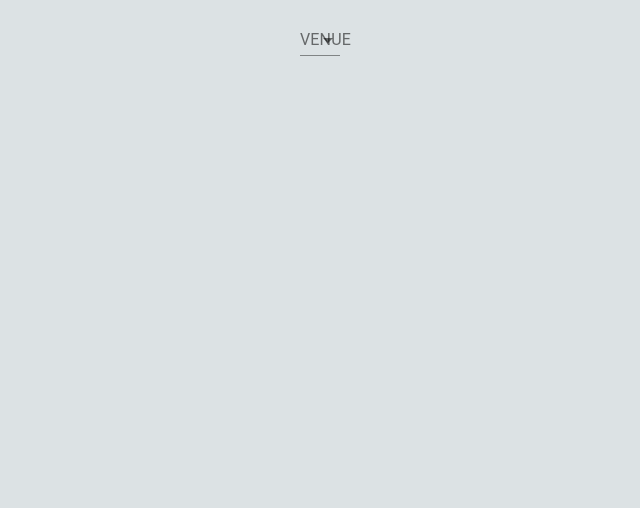
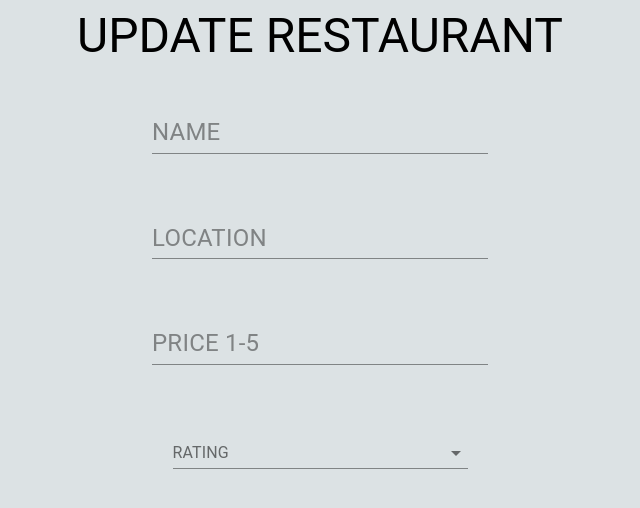
Before and after one commit to baubrun/Resto-Reviews, a React (Create React App) app in the folder client/: page /restaurants/1/update in a window 1280 px wide. Shown: the top 508 px of the page, without its empty margins (320-960 px from the left). Built offline with nearby package versions, Linux system fonts and the light colour scheme.

Commit message:
updated Update

```diff
--- a/client/src/components/Add.jsx
+++ b/client/src/components/Add.jsx
@@ -1,5 +1,5 @@
-import React, { useState, useEffect } from "react";
-import { useDispatch, useSelector } from "react-redux";
+import React, { useState } from "react";
+import { useDispatch } from "react-redux";
 
 import TextField from "@material-ui/core/TextField";
 import Grid from "@material-ui/core/Grid";
@@ -61,7 +61,7 @@ const Add = () => {
   return (
     <form onSubmit={handleSubmit}>
       <Grid container direction="row" justify="center" alignItems="center">
-        <Grid item className={classes.textBox}>
+        <Grid item className={classes.textfield}>
           <TextField
             name="name"
             onChange={(evt) => handleChange(evt)}
--- a/client/src/components/Restaurants.jsx
+++ b/client/src/components/Restaurants.jsx
@@ -1,9 +1,9 @@
 /* eslint-disable react-hooks/exhaustive-deps */
 import React, { useEffect } from "react";
 import { useDispatch, useSelector } from "react-redux";
+import { useHistory } from "react-router-dom";
 
 import MaterialTable from "material-table";
-import { useHistory } from "react-router-dom";
 import MonetizationOnOutlinedIcon from "@material-ui/icons/MonetizationOnOutlined";
 import Grid from "@material-ui/core/Grid";
 import { makeStyles } from "@material-ui/core/styles";
--- a/client/src/components/Update.jsx
+++ b/client/src/components/Update.jsx
@@ -1,5 +1,6 @@
-import React, { useEffect, useState } from "react";
-import { useDispatch, useSelector } from "react-redux";
+import React, { useState } from "react";
+import { useDispatch } from "react-redux";
+import { useHistory } from "react-router-dom";
 
 import InputAdornment from "@material-ui/core/InputAdornment";
 import Paper from "@material-ui/core/Paper";
@@ -14,21 +15,118 @@ import InputLabel from "@material-ui/core/InputLabel";
 import Grid from "@material-ui/core/Grid";
 import Select from "@material-ui/core/Select";
 
+import { updateRestaurant } from "../redux/restaurantSlice";
+
+const useStyles = makeStyles((theme) => ({
+  formControl: {
+    margin: theme.spacing(1),
+    minWidth: 295,
+  },
+  input: {
+    color: "#020202",
+    fontSize: "24px",
+  },
+  textfield: {
+    margin: "16px",
+    color: "white",
+  },
+  button: {
+    margin: theme.spacing(1),
+  },
+  "&:hover": {
+    color: theme.palette.primary.dark,
+  },
+}));
+
 const Update = () => {
+  const dispatch = useDispatch();
+  const history = useHistory();
+  const classes = useStyles();
   const [values, setValues] = useState({
     rating: "",
+    name: "",
+    location: "",
+    price_range: "",
   });
 
   const handleChange = (event) => {
-    setValues({ ...values, rating: event.target.value });
+    const { name, value } = event.target;
+    setValues({
+      ...values,
+      [name]: value,
+    });
+  };
+
+  const handleSubmit = async (event) => {
+    event.preventDefault();
+
+    const data = {
+      name: values.name,
+      location: values.location,
+      price_range: values.price_range,
+      rating: values.rating,
+    };
+
+    dispatch(updateRestaurant(data));
+    history.push("/restaurants");
   };
 
   return (
-    <form>
-      <Grid direction="row" container justify="center" spacing={2}>
+    <form onSubmit={handleSubmit}>
+      <Grid
+        direction="column"
+        container
+        justify="center"
+        alignItems="center"
+        spacing={4}
+      >
         <Grid item>
-          <FormControl>
-            <InputLabel id="venue">VENUE</InputLabel>
+          <Typography variant="h3">UPDATE RESTAURANT</Typography>
+        </Grid>
+        <Grid item className={classes.textfield}>
+          <TextField
+            name="name"
+            onChange={(evt) => handleChange(evt)}
+            placeholder="NAME"
+            required
+            type="text"
+            value={values.name}
+            InputProps={{
+              className: classes.input,
+            }}
+          />
+        </Grid>
+        <Grid item className={classes.textfield}>
+          <TextField
+            name="location"
+            onChange={(evt) => handleChange(evt)}
+            placeholder="LOCATION"
+            required
+            type="text"
+            value={values.location}
+            InputProps={{
+              className: classes.input,
+            }}
+          />
+        </Grid>
+        <Grid item className={classes.textfield}>
+          <TextField
+            name="price_range"
+            onChange={(evt) => handleChange(evt)}
+            placeholder="PRICE 1-5"
+            required
+            type="number"
+            value={values.price_range}
+            InputProps={{
+              className: classes.input,
+            }}
+          />
+        </Grid>
+        <Grid item>
+          <FormControl
+          className={classes.formControl}
+          >
+            <InputLabel id="rating">RATING</InputLabel>
             <Select
               labelId="rating"
               name="rating"
--- a/client/src/redux/restaurantSlice.js
+++ b/client/src/redux/restaurantSlice.js
@@ -181,7 +181,5 @@ export const restaurantSlice = createSlice({
 });
 
 
-// export const {} = restaurantSlice.actions;
-
 export const restaurantState = (state) => state.restaurants;
 export default restaurantSlice.reducer;
```
